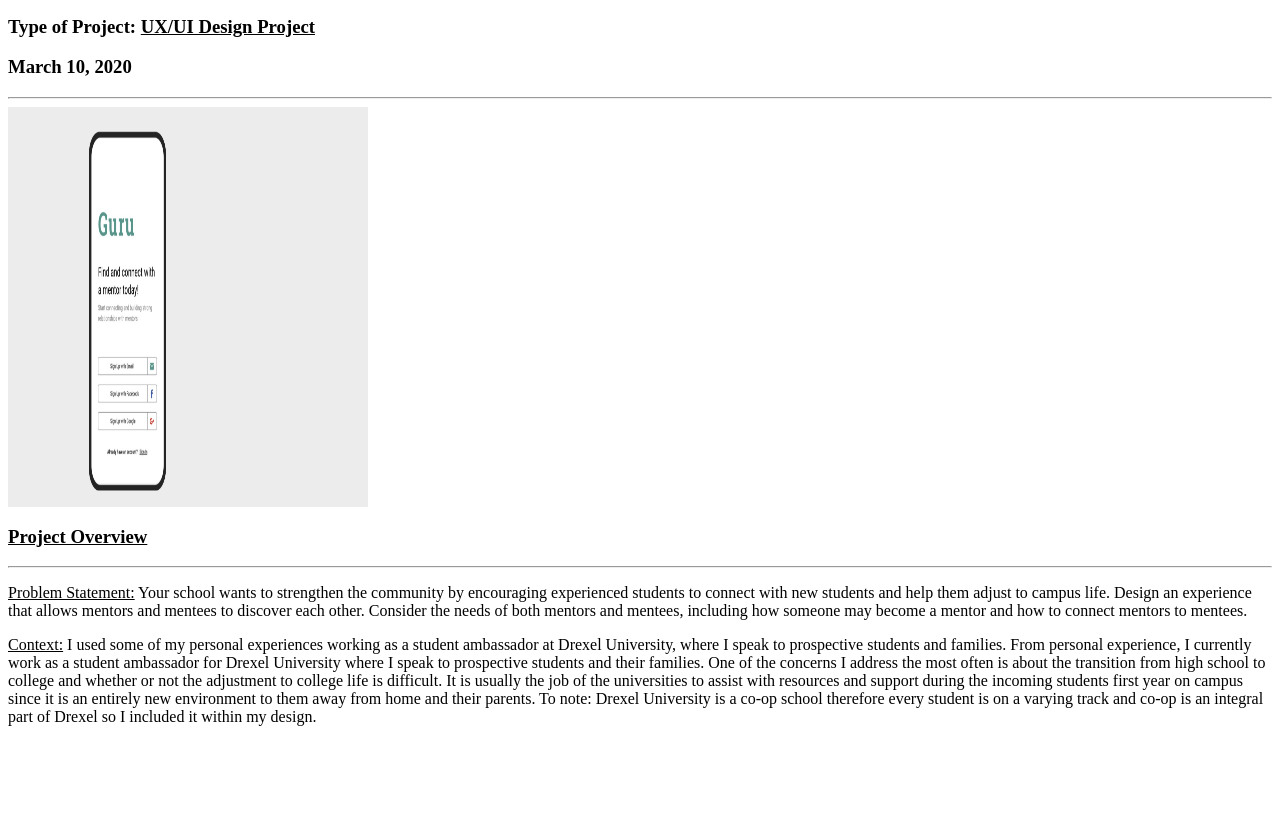
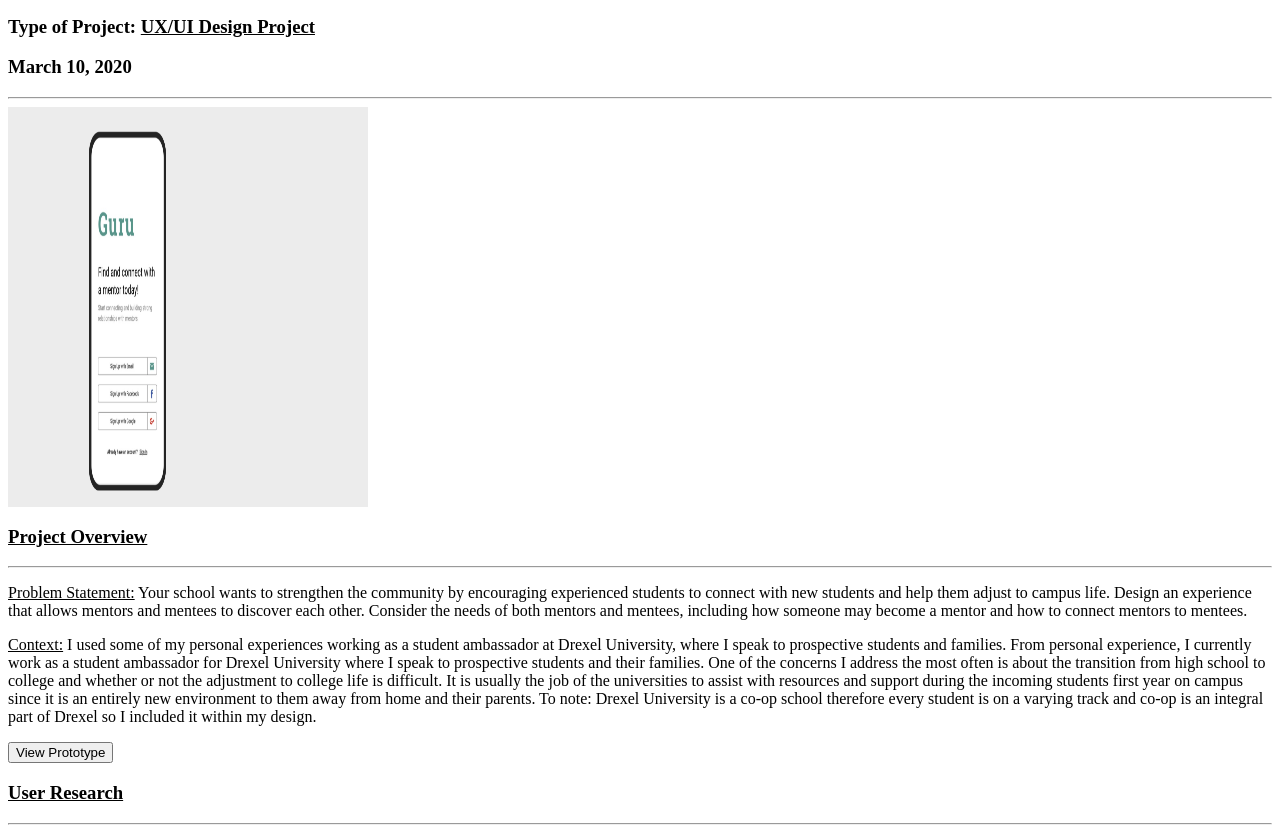
Before and after one commit to thevynguyen/IDM221, a plain HTML site: page portfolio/guru.html in a window 1280 px wide. Shown: the part 127-960 px from the top of the page. Before the commit the page ends 869 px from the top, so only its background shows below. Drawn offline with Linux system fonts and the light colour scheme.

Commit message:
Content portfolio page update.

```diff
--- a/portfolio/guru.html
+++ b/portfolio/guru.html
@@ -22,7 +22,7 @@
             <img src="../images/guru.png" alt="Guru" width="360" height="400" align="middle">
         </header>
         <main>
-            <h3><u>Project Overview</u></h3>
+            <h3><u><b>Project Overview</b></u></h3>
             <hr />
             <p>
                 <u>Problem Statement:</u>
@@ -32,6 +32,11 @@
                 <u>Context:</u>
                 I used some of my personal experiences working as a student ambassador at Drexel University, where I speak to prospective students and families. From personal experience, I currently work as a student ambassador for Drexel University where I speak to prospective students and their families. One of the concerns I address the most often is about the transition from high school to college and whether or not the adjustment to college life is difficult. It is usually the job of the universities to assist with resources and support during the incoming students first year on campus since it is an entirely new environment to them away from home and their parents. To note: Drexel University is a co-op school therefore every student is on a varying track and co-op is an integral part of Drexel so I included it within my design.
             </p>
+            <form>
+                <input type="button" onclick="window.location.href='https://vynguyen.invisionapp.com/console/share/FB10HMRKQW';" value="View Prototype" />
+            </form>
+            <h3><u><b>User Research</b></u></h3>
+            <hr />
 
 
 
```
